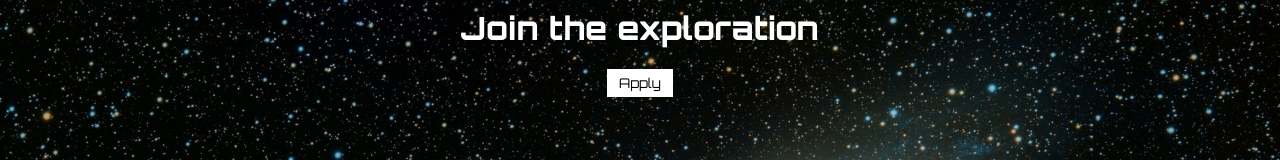
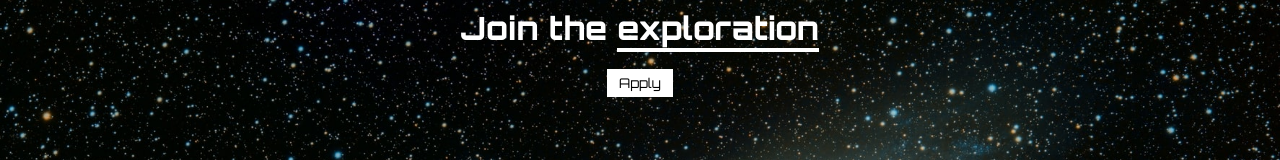
Before and after one commit to giraldiego/space-exploration, a plain HTML site: page index.html in a window 1280 px wide. Shown: the top 160 px of the page. Drawn offline with Linux system fonts and the light colour scheme.

Commit message:
Add underline using span

```diff
--- a/index.html
+++ b/index.html
@@ -11,7 +11,7 @@
   </head>
   <body>
     <div class="wrapper">
-      <h1>Join the exploration</h1>
+      <h1>Join the <span class="underline">exploration</span></h1>
       <button class="btn">Apply</button>
     </div>
   </body>
--- a/styles.css
+++ b/styles.css
@@ -17,6 +17,11 @@ body {
     /* font-family: 'Orbitron', sans-serif; */
 }
 
+.underline {
+    /* text-decoration: underline; */
+    border-bottom: 4px solid white;
+}
+
 /* body * {
     border: 1px solid white;
 } */
```
